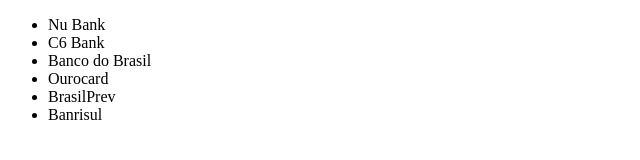
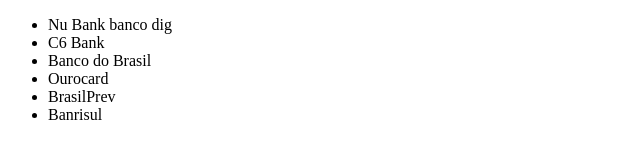
Before and after one commit to tgsantos/aluragit, a plain HTML site: page index.html in a window 1280 px wide. Shown: the full height of the page, 0-640 px from the left. Drawn offline with Linux system fonts and the light colour scheme.

Commit message:
Revert "Trocando no me nubank para Nu Bank"
This reverts commit 1ebe64a6a224957019c44d98c14bf68ed2bdcb1b.

```diff
--- a/index.html
+++ b/index.html
@@ -6,7 +6,7 @@
   </head>
   <body>
     <ul>
-      <li>Nu Bank</li>
+      <li>Nu Bank banco dig</li>
       <li>C6 Bank</li>
       <li>Banco do Brasil</li>
       <li>Ourocard</li>
```
